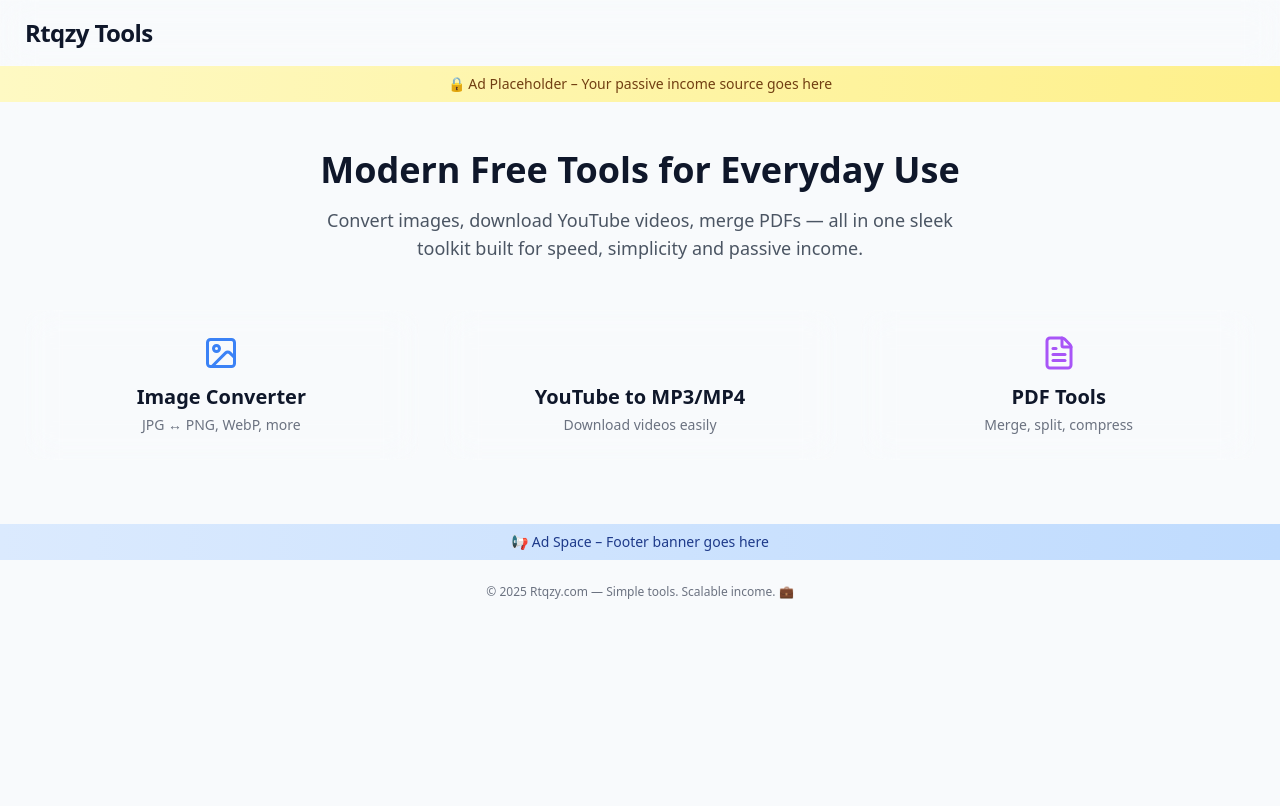
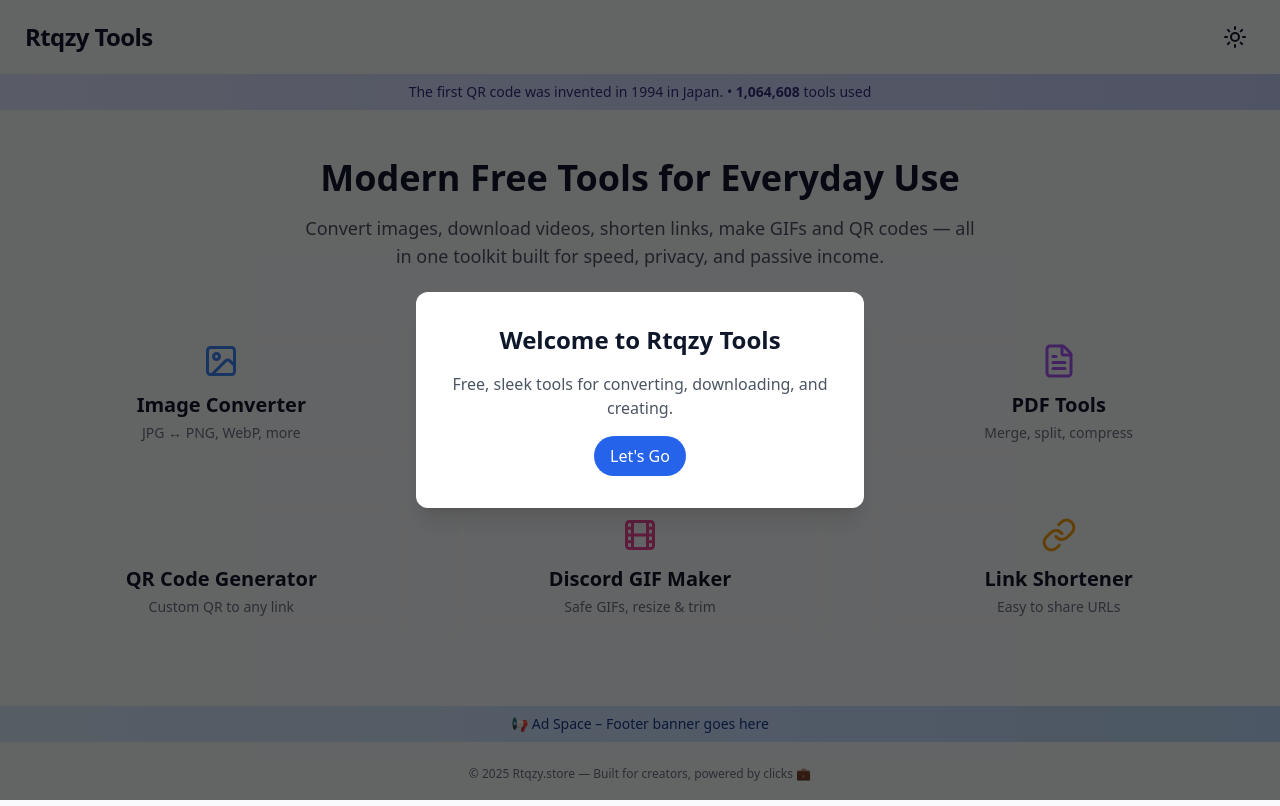
Before and after one commit to rtqzy/rtqzy.storee, a plain HTML site: page index.html in a window 1280 px wide. Drawn offline with nearby package versions, Linux system fonts and the light colour scheme.

Commit message:
Update index.html

```diff
--- a/index.html
+++ b/index.html
@@ -4,11 +4,12 @@
   <meta charset="UTF-8" />
   <meta name="viewport" content="width=device-width, initial-scale=1.0" />
   <title>Rtqzy Tools — Free Online Converters</title>
-  <meta name="description" content="Free, modern tools to convert images, YouTube to MP3, PDF files and more. Built for performance and passive income.">
+  <meta name="description" content="Free, modern tools to convert images, YouTube to MP3, merge PDFs, create QR codes, shorten links, and more. Built for performance, privacy, and passive income.">
+  <meta name="keywords" content="image converter, YouTube downloader, PDF merge, QR code, GIF maker, link shortener, free tools">
+  <meta name="author" content="Rtqzy">
 
   <!-- Tailwind CSS -->
   <script src="https://cdn.tailwindcss.com"></script>
-
   <!-- Lucide Icons -->
   <script src="https://unpkg.com/lucide@latest"></script>
 
@@ -18,13 +19,27 @@
       const newTheme = html.dataset.theme === "light" ? "dark" : "light";
       html.dataset.theme = newTheme;
       localStorage.setItem("theme", newTheme);
-      document.getElementById("theme-icon").innerHTML = newTheme === "dark" ? lucide.Moon.create().outerHTML : lucide.Sun.create().outerHTML;
+      document.getElementById("theme-icon").innerHTML = newTheme === "dark" ? '<i data-lucide="moon"></i>' : '<i data-lucide="sun"></i>';
+      lucide.createIcons();
     }
 
     document.addEventListener("DOMContentLoaded", () => {
-      const saved = localStorage.getItem("theme");
-      if (saved) document.documentElement.dataset.theme = saved;
-      document.getElementById("theme-icon").innerHTML = saved === "dark" ? lucide.Moon.create().outerHTML : lucide.Sun.create().outerHTML;
+      const saved = localStorage.getItem("theme") || "light";
+      document.documentElement.dataset.theme = saved;
+      document.getElementById("theme-icon").innerHTML = saved === "dark" ? '<i data-lucide="moon"></i>' : '<i data-lucide="sun"></i>';
+      lucide.createIcons();
+
+      const toolCount = 1064012 + Math.floor(Math.random() * 1000);
+      document.getElementById("tool-counter").textContent = toolCount.toLocaleString();
+
+      const facts = [
+        "Did you know? PNG was created in 1996 to replace GIFs.",
+        "Over 1 million tools used this week!",
+        "TikTok has over 1 billion monthly active users.",
+        "The first QR code was invented in 1994 in Japan.",
+        "PDF stands for Portable Document Format."
+      ];
+      document.getElementById("daily-fact").textContent = facts[Math.floor(Math.random() * facts.length)];
     });
   </script>
 
@@ -33,63 +48,86 @@
       background-color: #0f172a;
       color: #f1f5f9;
     }
-
     html[data-theme='light'] {
       background-color: #f8fafc;
       color: #0f172a;
     }
-
     .glass {
       backdrop-filter: blur(16px);
       background: rgba(255, 255, 255, 0.07);
       border: 1px solid rgba(255, 255, 255, 0.15);
       box-shadow: 0 0 25px rgba(255, 255, 255, 0.05);
     }
-
     html[data-theme='dark'] .glass {
       background: rgba(30, 41, 59, 0.25);
       border-color: rgba(255, 255, 255, 0.05);
     }
   </style>
 </head>
-<body class="min-h-screen flex flex-col transition duration-300 ease-in-out font-sans">
+<body class="min-h-screen flex flex-col font-sans transition duration-300 ease-in-out">
+
+  <!-- Intro Modal -->
+  <div id="intro-modal" class="fixed inset-0 bg-black bg-opacity-60 flex items-center justify-center z-50">
+    <div class="bg-white dark:bg-slate-800 p-8 rounded-xl max-w-md w-full text-center space-y-4 shadow-xl">
+      <h2 class="text-2xl font-bold">Welcome to Rtqzy Tools</h2>
+      <p class="text-gray-600 dark:text-gray-300">Free, sleek tools for converting, downloading, and creating.</p>
+      <button onclick="document.getElementById('intro-modal').remove()" class="mt-2 px-4 py-2 bg-blue-600 text-white rounded-full hover:bg-blue-700 transition">Let's Go</button>
+    </div>
+  </div>
 
   <!-- Header -->
-  <header class="glass flex justify-between items-center px-6 py-4 sticky top-0 z-50">
+  <header class="glass flex justify-between items-center px-6 py-4 sticky top-0 z-40">
     <div class="text-2xl font-bold tracking-tight">Rtqzy Tools</div>
     <button onclick="toggleTheme()" class="rounded-full p-2 hover:bg-blue-500 hover:text-white transition" id="theme-icon"></button>
   </header>
 
-  <!-- Ad Banner -->
-  <div class="text-center text-sm py-2 bg-gradient-to-r from-yellow-100 to-yellow-200 text-yellow-900 font-medium">🔒 Ad Placeholder – Your passive income source goes here</div>
+  <!-- Fact & Counter -->
+  <div class="text-center text-sm py-2 bg-gradient-to-r from-indigo-100 to-indigo-200 text-indigo-900 font-medium">
+    <span id="daily-fact"></span> • <strong id="tool-counter"></strong> tools used
+  </div>
 
   <!-- Hero Section -->
   <section class="text-center py-12 px-4">
     <h1 class="text-4xl font-extrabold mb-4">Modern Free Tools for Everyday Use</h1>
-    <p class="text-lg text-gray-600 dark:text-gray-300 max-w-2xl mx-auto">Convert images, download YouTube videos, merge PDFs — all in one sleek toolkit built for speed, simplicity and passive income.</p>
+    <p class="text-lg text-gray-600 dark:text-gray-300 max-w-2xl mx-auto">Convert images, download videos, shorten links, make GIFs and QR codes — all in one toolkit built for speed, privacy, and passive income.</p>
   </section>
 
   <!-- Tool Cards -->
   <main class="grid grid-cols-1 sm:grid-cols-2 md:grid-cols-3 gap-6 px-6 pb-16">
-    <!-- Image Converter -->
     <a href="image-converter.html" class="glass p-6 rounded-2xl hover:shadow-xl transition transform hover:scale-105 flex flex-col items-center text-center">
       <div class="text-blue-500 mb-3" data-lucide="image" style="width: 36px; height: 36px;"></div>
       <h3 class="text-xl font-semibold">Image Converter</h3>
       <p class="text-sm text-gray-500 dark:text-gray-400 mt-1">JPG ↔ PNG, WebP, more</p>
     </a>
 
-    <!-- YouTube Downloader -->
     <a href="yt-downloader.html" class="glass p-6 rounded-2xl hover:shadow-xl transition transform hover:scale-105 flex flex-col items-center text-center">
       <div class="text-red-500 mb-3" data-lucide="youtube" style="width: 36px; height: 36px;"></div>
       <h3 class="text-xl font-semibold">YouTube to MP3/MP4</h3>
       <p class="text-sm text-gray-500 dark:text-gray-400 mt-1">Download videos easily</p>
     </a>
 
-    <!-- PDF Tools -->
     <a href="pdf-tools.html" class="glass p-6 rounded-2xl hover:shadow-xl transition transform hover:scale-105 flex flex-col items-center text-center">
       <div class="text-purple-500 mb-3" data-lucide="file-text" style="width: 36px; height: 36px;"></div>
       <h3 class="text-xl font-semibold">PDF Tools</h3>
       <p class="text-sm text-gray-500 dark:text-gray-400 mt-1">Merge, split, compress</p>
+    </a>
+
+    <a href="qr-maker.html" class="glass p-6 rounded-2xl hover:shadow-xl transition transform hover:scale-105 flex flex-col items-center text-center">
+      <div class="text-green-500 mb-3" data-lucide="qrcode" style="width: 36px; height: 36px;"></div>
+      <h3 class="text-xl font-semibold">QR Code Generator</h3>
+      <p class="text-sm text-gray-500 dark:text-gray-400 mt-1">Custom QR to any link</p>
+    </a>
+
+    <a href="discord-gif-maker.html" class="glass p-6 rounded-2xl hover:shadow-xl transition transform hover:scale-105 flex flex-col items-center text-center">
+      <div class="text-pink-500 mb-3" data-lucide="film" style="width: 36px; height: 36px;"></div>
+      <h3 class="text-xl font-semibold">Discord GIF Maker</h3>
+      <p class="text-sm text-gray-500 dark:text-gray-400 mt-1">Safe GIFs, resize & trim</p>
+    </a>
+
+    <a href="link-shortener.html" class="glass p-6 rounded-2xl hover:shadow-xl transition transform hover:scale-105 flex flex-col items-center text-center">
+      <div class="text-amber-500 mb-3" data-lucide="link" style="width: 36px; height: 36px;"></div>
+      <h3 class="text-xl font-semibold">Link Shortener</h3>
+      <p class="text-sm text-gray-500 dark:text-gray-400 mt-1">Easy to share URLs</p>
     </a>
   </main>
 
@@ -98,11 +136,7 @@
 
   <!-- Footer -->
   <footer class="text-center py-6 text-xs text-gray-500 dark:text-gray-400">
-    &copy; 2025 Rtqzy.com — Simple tools. Scalable income. 💼
+    &copy; 2025 <a href="admin.html" class="hover:underline hover:text-blue-500 transition">Rtqzy.store</a> — Built for creators, powered by clicks 💼
   </footer>
-
-  <script>
-    lucide.createIcons();
-  </script>
 </body>
 </html>
```
